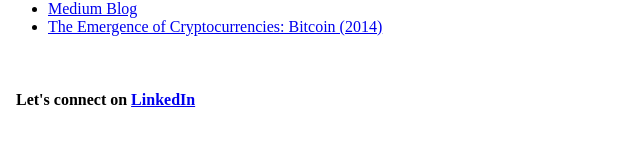
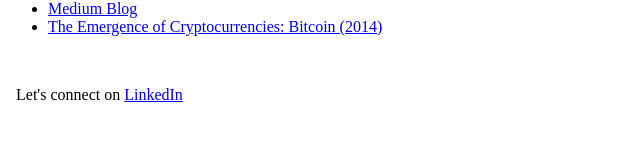
Before and after one commit to HermanDhak/HermanDhak.github.io, a plain HTML site: page index.html in a window 1280 px wide. Shown: the part 239-382 px from the top of the page, without its empty margins (0-640 px from the left). Drawn offline with Linux system fonts and the light colour scheme.

Commit message:
Remove heading for LI

```diff
--- a/index.html
+++ b/index.html
@@ -39,7 +39,7 @@
       <li><a href="https://HermanDhak.github.io/pdf/bitcoin_report_ubc_2014.pdf" target="_blank">The Emergence of Cryptocurrencies: Bitcoin (2014)</a></li>
     </ul>
     <br>
-    <h4>Let's connect on <a href="https://www.linkedin.com/in/hermandhak">LinkedIn</a></h4>
+    <p>Let's connect on <a href="https://www.linkedin.com/in/hermandhak">LinkedIn</a></p>
   </main>
 </body>
 </html>
```
